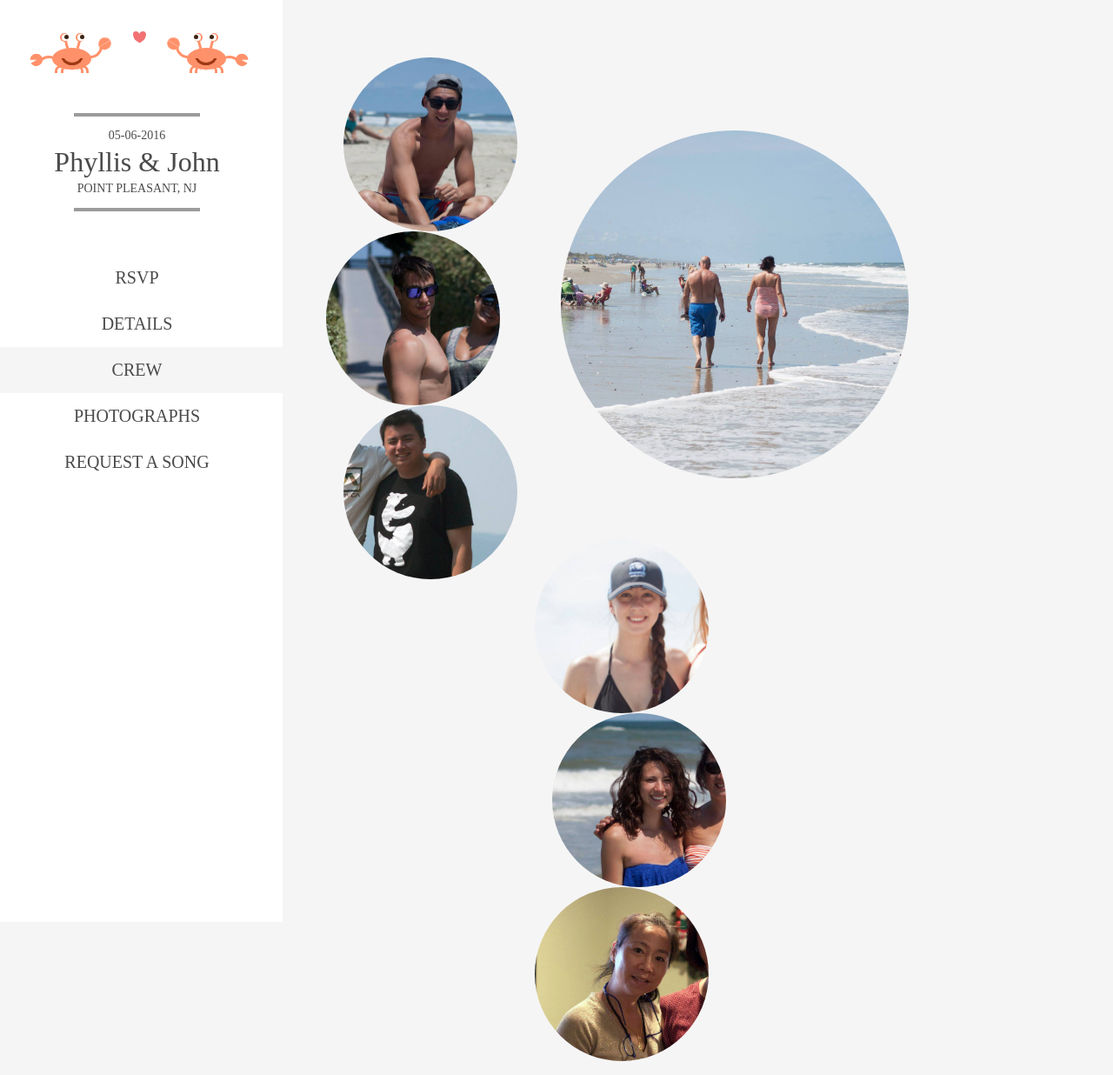
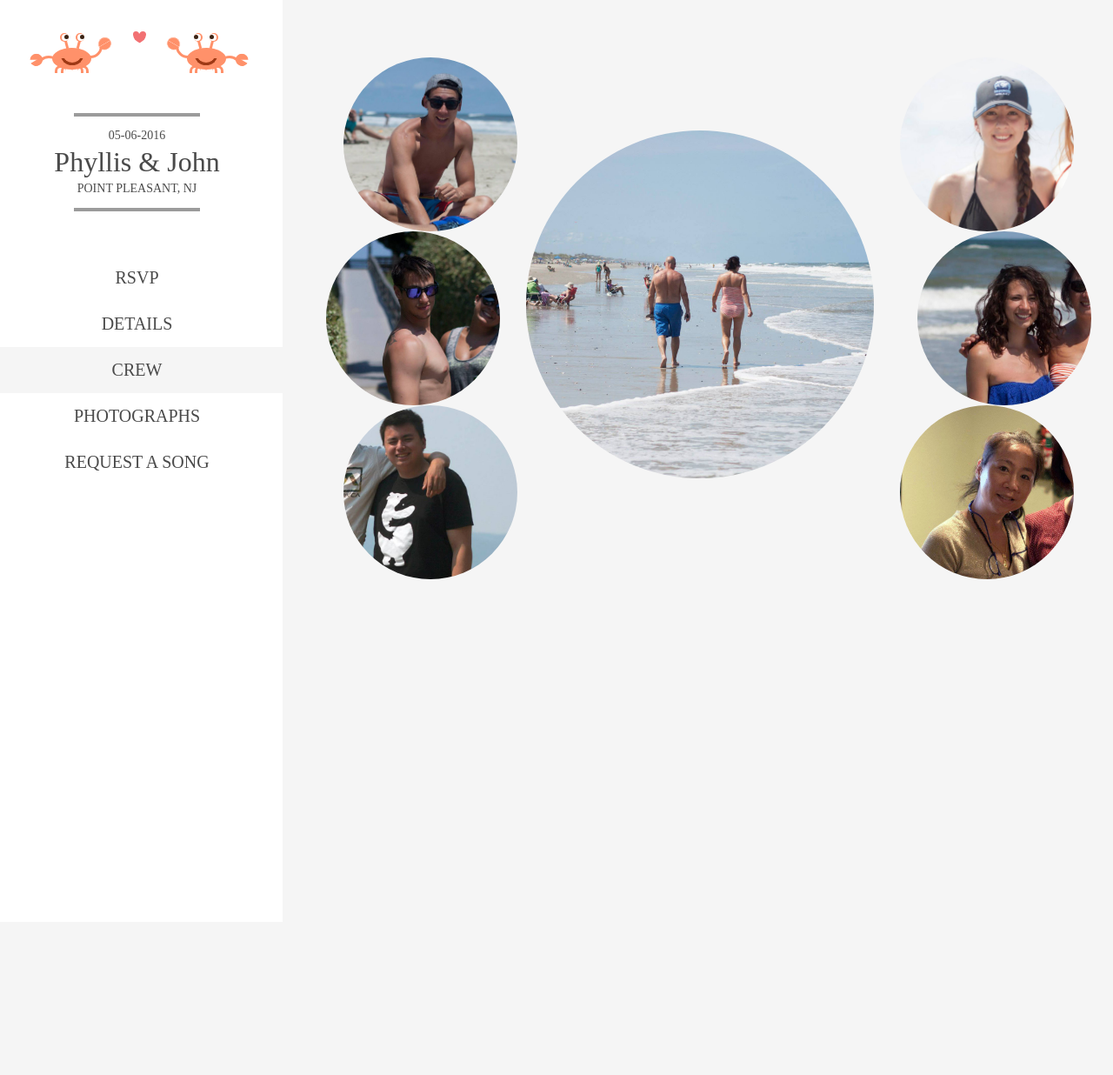
Before and after one commit to phyllisandjohn/phyllisandjohn.github.io, a Jekyll site: the page crew/index.html, which Jekyll copies as it is, in a window 1280 px wide. Shown: the whole page at 87% size. Built offline with Jekyll 4.4.1, drawn with Linux system fonts in a browser that asks for light colours; after the commit the page ends 1060 px from its top, so only the background shows below that.

Commit message:
Update crew.css

```diff
--- a/css/crew.css
+++ b/css/crew.css
@@ -78,6 +78,14 @@
   margin-left: 20px;
 }
 
+.bride {
+  margin-left: -40px;
+}
+
+.together {
+  margin-left: -40px;
+}
+
 .bride .supporting-1, .bride .supporting-3 {
   margin-left: -20px;
 }
```
